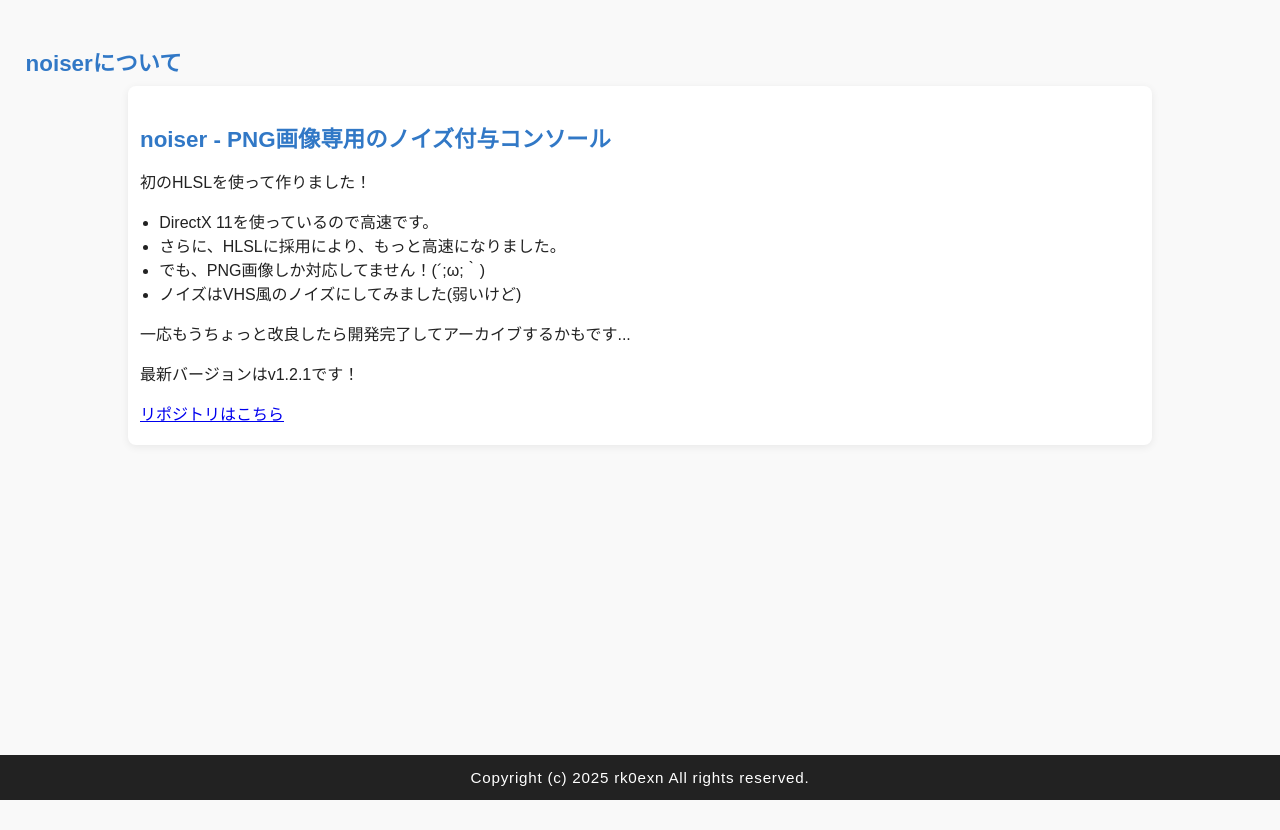
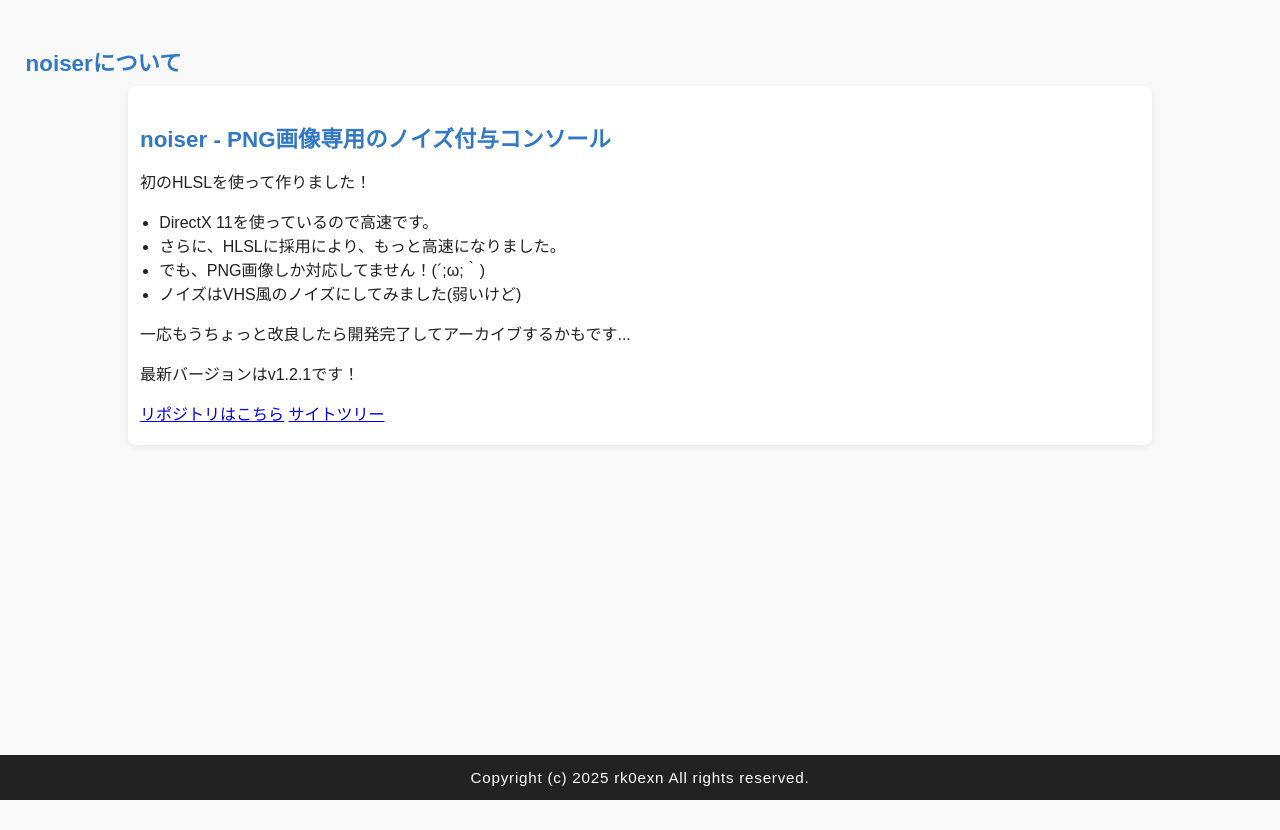
Before and after one commit to rk0exn/rk0exn.github.io, a plain HTML site: page noiser.html in a window 1280 px wide. Drawn offline with Linux system fonts and the light colour scheme.

Commit message:
Update noiser.html

```diff
--- a/noiser.html
+++ b/noiser.html
@@ -23,6 +23,7 @@
         <p>一応もうちょっと改良したら開発完了してアーカイブするかもです...</p>
         <p>最新バージョンはv1.2.1です！</p>
         <a href="https://github.com/rk0exn/noiser/" target="_blank">リポジトリはこちら</a>
+        <a href="https://rk0exn.github.io/sitetree" target="_self">サイトツリー</a>
     </div>
     <footer class="footer">
         Copyright (c) 2025 rk0exn All rights reserved.
```
